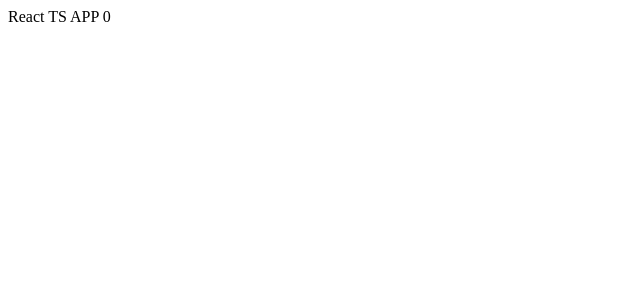
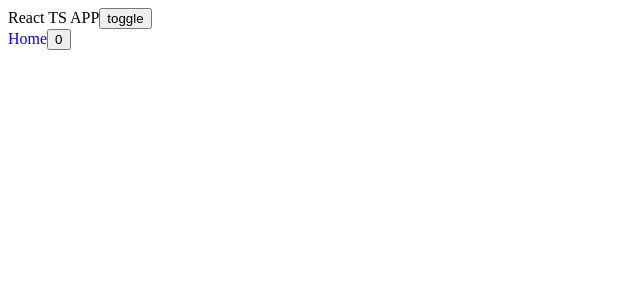
Before and after one commit to YanYuanFE/react-ts-app, a React app: page / in a window 1280 px wide. Shown: the top 300 px of the page, without its empty margins (0-640 px from the left). Built offline with nearby package versions, Linux system fonts and the light colour scheme.

Commit message:
feat: add less-loader

```diff
--- a/src/App.tsx
+++ b/src/App.tsx
@@ -1,10 +1,13 @@
 import React, { useState } from "react";
+import { Home } from "./home/Home";
 
 const App = () => {
-    const [ count, setCount ] = useState(0);
+    const [hasHome, toggleHome] = useState(true);
     return (
-        <div onClick={() => setCount(count + 1)}>
-            React TS APP {count}
+        <div>
+            React TS APP
+            <button onClick={() => toggleHome(!hasHome)}>toggle</button>
+            {hasHome && <Home />}
         </div>
     )
 }
--- /dev/null
+++ b/src/home/Home.tsx
@@ -0,0 +1,29 @@
+import React, { useState, useEffect, useLayoutEffect } from "react";
+import "./home.less";
+
+export const Home = () => {
+    const [ count, setCount ] = useState(0);
+    useEffect(() => {
+        console.log(count, 'useEffect');
+        document.title = `You click ${count}`;
+        return () => {
+            console.log(count, 'end useEffect');
+            document.title = "remove";
+        }
+    }, []);
+    useLayoutEffect(() => {
+        console.log(count, 'useLayoutEffect');
+        document.title = `You click ${count}`;
+        return () => {
+            console.log(count, 'end useLayoutEffect');
+            document.title += "!!!";
+        }
+    }, []);
+    console.log(count, 'update');
+    return (
+        <div className="home">
+            Home
+            <button onClick={() => setCount(count + 1)}>{count}</button>
+        </div>
+    )
+}
--- /dev/null
+++ b/src/home/home.less
@@ -0,0 +1,3 @@
+.home {
+    color:blue;
+}
--- a/webpack.config.ts
+++ b/webpack.config.ts
@@ -13,7 +13,7 @@ const config: Configuration = {
         path: path.resolve('./dist')
     },
     devServer: {
-        port: 4200,
+        port: 8080,
         inline: true
     },
     resolve: {
@@ -26,6 +26,10 @@ const config: Configuration = {
                 test: /\.tsx?$/,
                 loaders: ["babel-loader", "ts-loader"],
                 exclude: /node_modules/
+            },
+            {
+                test: /\.less$/,
+                loaders: ["style-loader", "css-loader", "less-loader"]
             }
         ]
     },
```
Also changed, not shown: package.json (+7 -2 lines), 1 other file (tests, documents, lock files or other folders).
